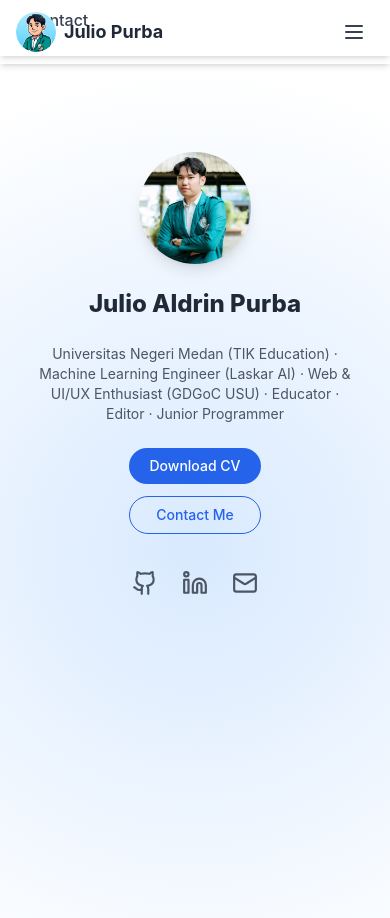
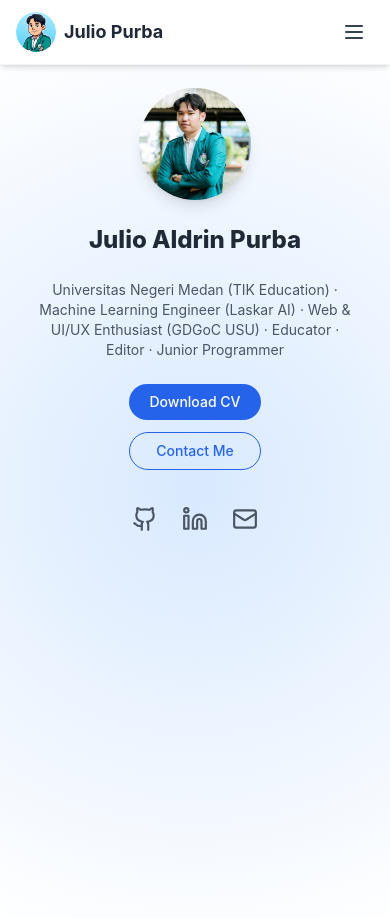
Before and after one commit to julioaldprb/Website-Portofolio, a React (Create React App) app: page / in a window 390 px wide. Shown: the top 918 px of the page. Built offline with nearby package versions, Linux system fonts and the light colour scheme; the HTML template or start-up script is replaced by a standard one.

Commit message:
feat: responsive header & adjust page padding

```diff
--- a/src/components/Header.jsx
+++ b/src/components/Header.jsx
@@ -1,8 +1,7 @@
-// File: src/components/Header.jsx
-import React, { useState } from 'react';
-import { NavLink, Link } from 'react-router-dom';
-import { Menu, X } from 'lucide-react';
-import LogoProfile from '../assets/logoprofile.png';
+import React, { useState, useEffect } from 'react'
+import { NavLink, Link } from 'react-router-dom'
+import { Menu, X } from 'lucide-react'
+import LogoProfile from '../assets/logoprofile.png'
 
 const links = [
   { to: '/', label: 'Home' },
@@ -10,26 +9,34 @@ const links = [
   { to: '/projects', label: 'Projects' },
   { to: '/cv', label: 'CV' },
   { to: '/contact', label: 'Contact' },
-];
+]
 
 export default function Header() {
-  const [open, setOpen] = useState(false);
+  const [open, setOpen] = useState(false)
+
+  // Close mobile menu on resize above md
+  useEffect(() => {
+    const handleResize = () => {
+      if (window.innerWidth >= 768) setOpen(false)
+    }
+    window.addEventListener('resize', handleResize)
+    return () => window.removeEventListener('resize', handleResize)
+  }, [])
 
   return (
-    <header className="relative w-full bg-white shadow-md">
-      {/* Sticky Header Bar */}
-      <div className="sticky top-0 z-50 flex items-center justify-between px-4 py-3">
-        {/* Logo + Name */}
-        <Link to="/" className="flex items-center gap-2">
+    <header className="fixed inset-x-0 top-0 z-50 bg-white shadow-md">
+      <div className="max-w-7xl mx-auto flex items-center justify-between h-16 px-4 sm:px-6 lg:px-8">
+        {/* Logo & Name */}
+        <Link to="/" className="flex items-center gap-2 flex-shrink-0">
           <img
             src={LogoProfile}
-            alt="Logo Profile"
+            alt="Logo"
             className="w-10 h-10 rounded-full object-cover"
           />
-          <span className="text-lg font-bold text-gray-800">Julio Purba</span>
+          <span className="text-lg font-bold text-gray-800 truncate">Julio Purba</span>
         </Link>
 
-        {/* Desktop Nav (≥md) */}
+        {/* Desktop Nav */}
         <nav className="hidden md:flex space-x-6">
           {links.map(({ to, label }) => (
             <NavLink
@@ -37,9 +44,7 @@ export default function Header() {
               to={to}
               className={({ isActive }) =>
                 `font-medium transition-colors ${
-                  isActive
-                    ? 'text-blue-600'
-                    : 'text-gray-700 hover:text-blue-600'
+                  isActive ? 'text-blue-600' : 'text-gray-700 hover:text-blue-600'
                 }`
               }
             >
@@ -50,29 +55,28 @@ export default function Header() {
 
         {/* Mobile Hamburger */}
         <button
+          onClick={() => setOpen(o => !o)}
           className="md:hidden p-2 text-gray-700 hover:text-blue-600"
-          onClick={() => setOpen(o => !o)}
           aria-label="Toggle menu"
         >
           {open ? <X size={24} /> : <Menu size={24} />}
         </button>
       </div>
 
-      {/* Mobile Dropdown (absolute, auto-height) */}
-      <nav
-        className={`absolute inset-x-0 top-[56px] z-40 bg-white shadow-md transform transition-transform duration-200 ease-in-out ${
-          open ? 'translate-y-0' : '-translate-y-full'
+      {/* Mobile Dropdown */}
+      <div
+        className={`md:hidden bg-white shadow-inner overflow-hidden transition-max-h duration-300 ease-in-out border-t border-gray-100 ${
+          open ? 'max-h-60' : 'max-h-0'
         }`}
-        onClick={() => setOpen(false)}
       >
-        <div className="px-4 py-4 flex flex-col space-y-1">
+        <nav className="flex flex-col px-4 py-2 space-y-1">
           {links.map(({ to, label }) => (
             <NavLink
               key={to}
               to={to}
               onClick={() => setOpen(false)}
               className={({ isActive }) =>
-                `block px-3 py-2 rounded-md font-medium ${
+                `block px-3 py-2 rounded-md font-medium transition-colors ${
                   isActive
                     ? 'bg-blue-100 text-blue-600'
                     : 'text-gray-700 hover:bg-blue-50 hover:text-blue-600'
@@ -82,8 +86,8 @@ export default function Header() {
               {label}
             </NavLink>
           ))}
-        </div>
-      </nav>
+        </nav>
+      </div>
     </header>
-  );
+  )
 }
```
